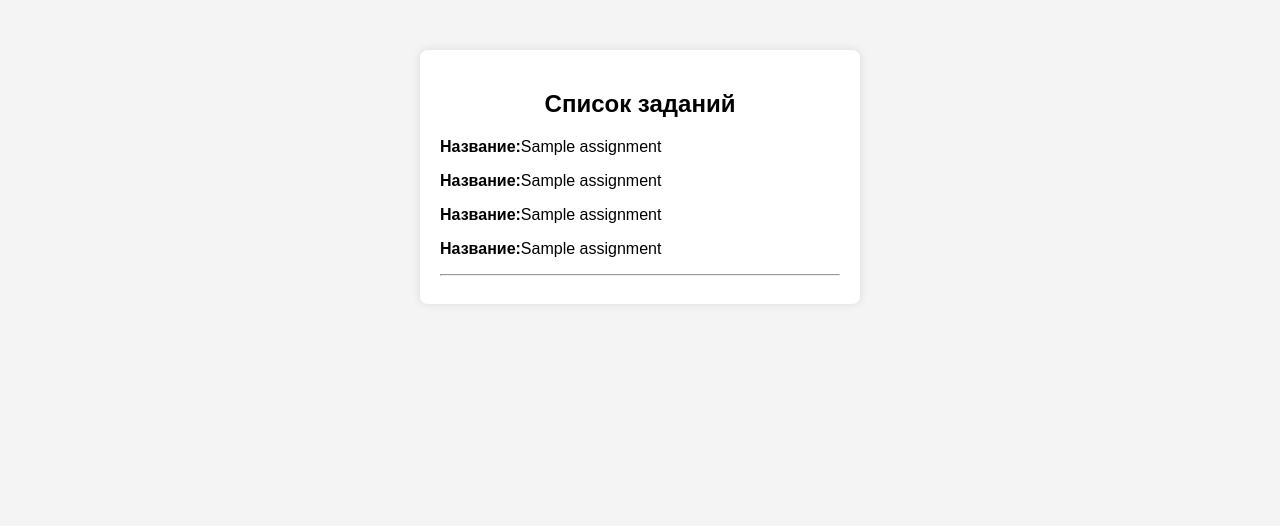
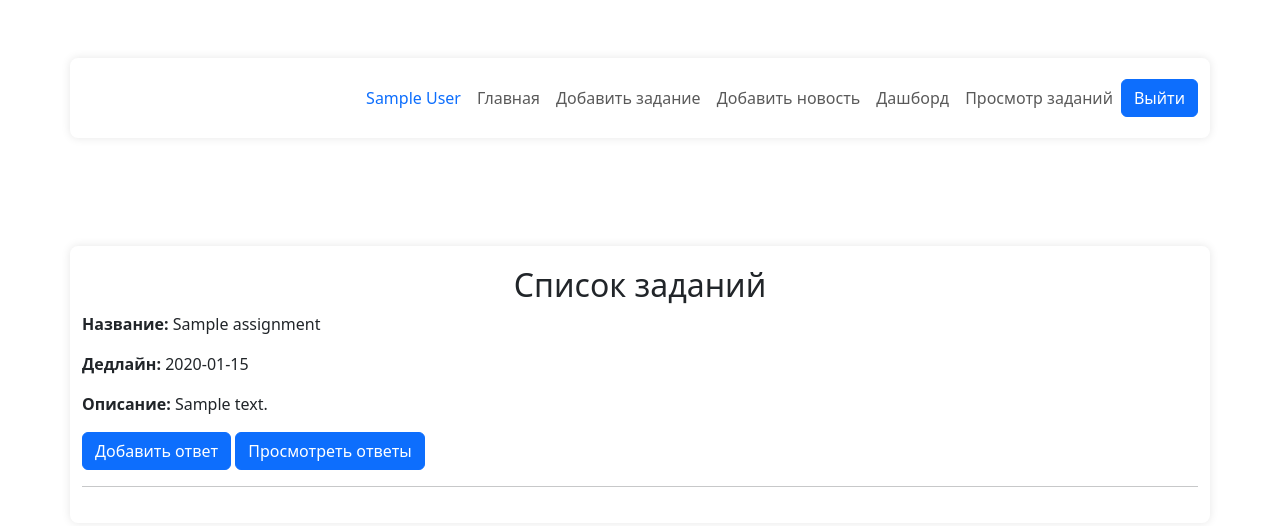
Before and after one commit to aaannnuuukkk/anukphp, a PHP site: page /view_assignments.php in a window 1280 px wide. Shown: the top 526 px of the page. Run offline with PHP 8.4, Linux system fonts and the light colour scheme; the visitor is signed in with stand-in values (Sample User, id 1); tables that the repository leaves empty hold one stand-in row (values such as "Sample post").

Commit message:
newnewnew

```diff
--- a/functions/process_login.php
+++ b/functions/process_login.php
@@ -16,6 +16,8 @@ function loginUser($conn, $email, $password)
         $user = $result->fetch_assoc();
         if (password_verify($password, $user["password"])) {
             $_SESSION["user_id"] = $user["id"];
+            $_SESSION["name"] = $user["name"];
+            $_SESSION["role"] = $user["role"];
             #проверка на роль авторизованного
             $roleQuery = "SELECT role FROM users WHERE email='$email'";
             $roleResult = $conn ->query($roleQuery);
--- a/templates/head.php
+++ b/templates/head.php
@@ -2,4 +2,5 @@
     <meta charset="UTF-8">
     <meta name="viewport" content="width=device-width, initial-scale=1.0">
     <link rel="stylesheet" href="/Style/style.css">
+    <link href="https://cdn.jsdelivr.net/npm/bootstrap@5.3.2/dist/css/bootstrap.min.css" rel="stylesheet">
 </head>
--- /dev/null
+++ b/templates/navbar.php
@@ -0,0 +1,89 @@
+<nav class="navbar navbar-expand-lg navbar-light">
+            <div class="container">
+                <button class="navbar-toggler" type="button" data-bs-toggle="collapse" data-bs-target="#navbarNav" aria-controls="navbarNav" aria-expanded="false" aria-label="Toggle navigation">
+                    <span class="navbar-toggler-icon"></span>
+                </button>
+                <div class="collapse navbar-collapse justify-content-end" id="navbarNav">
+                    <ul class="navbar-nav">
+                        <li class="nav-item">
+                            <span class="nav-link text-primary" href="">
+                                <?php
+                                session_start();
+                                if (isset($_SESSION['name'])) {
+                                    $name = $_SESSION['name'];
+                                    echo $name;
+                                } else {
+                                    echo 'Гость'; // Сообщение по умолчанию, если имя не установлено в сессии
+                                }
+                            ?>
+                            </span>
+                        </li>
+                        <?php
+                            if (isset($_SESSION['role'])) {
+                                $role = $_SESSION['role'];
+                                if ($role === 'admin') {
+                                    // Показать все элементы для администратора
+                                    echo '
+                                        <li class="nav-item">
+                                            <a class="nav-link" href="index.php">Главная</a>
+                                        </li>
+                                        <li class="nav-item">
+                                            <a class="nav-link" href="add_assignment.php">Добавить задание</a>
+                                        </li>
+                                        <li class="nav-item">
+                                            <a class="nav-link" href="add_news.php">Добавить новость</a>
+                                        </li>
+                                        <li class="nav-item">
+                                            <a class="nav-link" href="Student_Dash.php">Дашборд</a>
+                                        </li>
+                                        <li class="nav-item">
+                                            <a class="nav-link" href="view_assignments.php">Просмотр заданий</a>
+                                        </li></ul>
+                                        <form action="functions/process_logout.php" method="post">
+                                            <button type="submit" name="logout" class="btn btn-primary">Выйти</button>
+                                        </form>
+                                    ';
+                                } elseif ($role === 'teacher') {
+                                        // Показать элементы для учителя
+                                        echo '
+                                            <li class="nav-item">
+                                                <a class="nav-link" href="index.php">Главная</a>
+                                            </li>
+                                            <li class="nav-item">
+                                                <a class="nav-link" href="add_assignment.php">Добавить задание</a>
+                                            </li>
+                                            <li class="nav-item">
+                                                <a class="nav-link" href="view_assignments.php">Просмотр заданий</a>
+                                            </li></ul>
+                                            <form action="functions/process_logout.php" method="post">
+                                                <button type="submit" name="logout" class="btn btn-primary">Выйти</button>
+                                            </form>
+                                        ';
+                                    } elseif ($role === 'student') {
+                                        // Показать элементы для студента
+                                        echo '
+                                            <li class="nav-item">
+                                                <a class="nav-link" href="index.php">Главная</a>
+                                            </li>
+                                            <li class="nav-item">
+                                                <a class="nav-link" href="Student_Dash.php">Дашборд</a>
+                                            </li>
+                                            <li class="nav-item">
+                                                <a class="nav-link" href="view_assignments.php">Просмотр заданий</a>
+                                            </li> </ul>
+                                            <form action="functions/process_logout.php" method="post">
+                                                <button type="submit" name="logout" class="btn btn-primary">Выйти</button>
+                                            </form>
+                                        ';
+                                    }
+                                } else {
+                                    echo '
+                                    <li class="nav-item">
+                                        <a href="login.php" class="btn">Войти</a>
+                                    </li></ul>';
+                                }
+                        ?>
+                </div>
+            </div>
+        </nav>
+    <script src="https://cdn.jsdelivr.net/npm/bootstrap@5.3.2/dist/js/bootstrap.bundle.min.js"></script>
--- a/view_assignments.php
+++ b/view_assignments.php
@@ -1,6 +1,12 @@
 <?php
 session_start();
+if (!(isset($_SESSION['role']))) {
+    // Если у пользователя нет нужной роли, перенаправить его
+    header("Location: index.php"); // Перенаправление на страницу
+    exit(); // Завершаем выполнение скрипта после перенаправления
+}
 include("./includes/connect.php");
+
 
 $query = "SELECT * FROM assignments";
 $result = $conn->query($query);
@@ -13,15 +19,24 @@ $conn->close();
     include("./templates/head.php");
 ?>
 <body>
+    <?php
+            include("./templates/navbar.php");
+    ?>
     <div class="container">
         <h2>Список заданий</h2>
         <?php
         if ($result->num_rows > 0) {
             while ($row = $result->fetch_assoc()){
-                echo "<p><strong>Название:</strong>" . $row["title"] . "</p>";
-                echo "<p><strong>Название:</strong>" . $row["title"] . "</p>";
-                echo "<p><strong>Название:</strong>" . $row["title"] . "</p>";
-                echo "<p><strong>Название:</strong>" . $row["title"] . "</p>";
+                echo "<p><strong>Название: </strong>" . $row["title"] ."</p><p><strong>Дедлайн: </strong>" . $row["deadline"] . "</p><p><strong>Описание: </strong>" . $row["description"] . "</p>";
+                if ($_SESSION['role'] === 'admin') {
+                    echo "<a href='submit_assignments.php?id=" . $row['id'] . "' class='btn btn-primary'>Добавить ответ</a> ";
+                    echo "<a href='answers.php?id=" . $row['id'] . "' class='btn btn-primary'>Просмотреть ответы</a>";
+                } elseif ($_SESSION['role'] === 'student') {
+                    echo "<a href='submit_assignments.php?id=" . $row['id'] . "' class='btn btn-primary'>Добавить ответ</a>";
+
+                } elseif ($_SESSION['role'] === 'teacher') {
+                    echo "<a href='answers.php?id=" . $row['id'] . "' class='btn btn-primary'>Просмотреть ответы</a>";
+                }
                 echo "<hr>";
             }
         } else {
```
Also changed, not shown: Student_Dash.php (+10 -2 lines), add_assignment.php (+14 -5 lines), add_news.php (+11 -5 lines), answers.php (added, +65 -0 lines), functions/process_logout.php (added, +13 -0 lines), index.php (+26 -6 lines), login.php (+19 -3 lines), register.php (+4 -4 lines), submit_assignments.php (+14 -5 lines), readme.txt (added).
